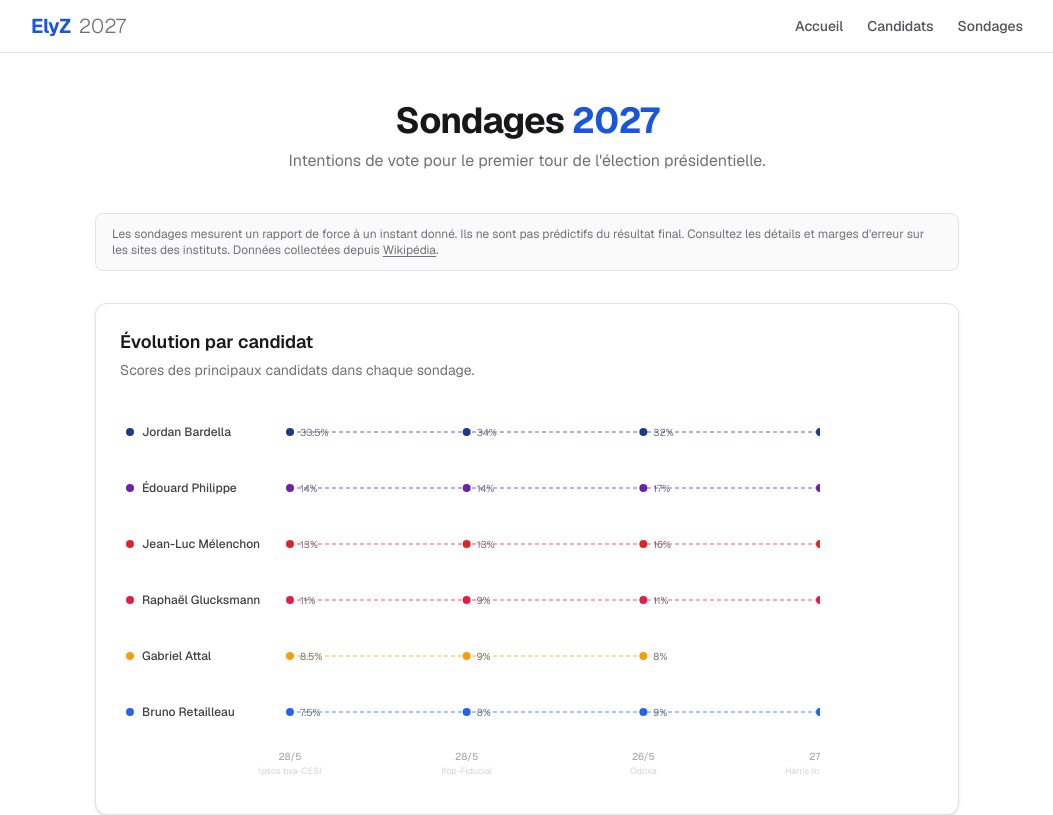
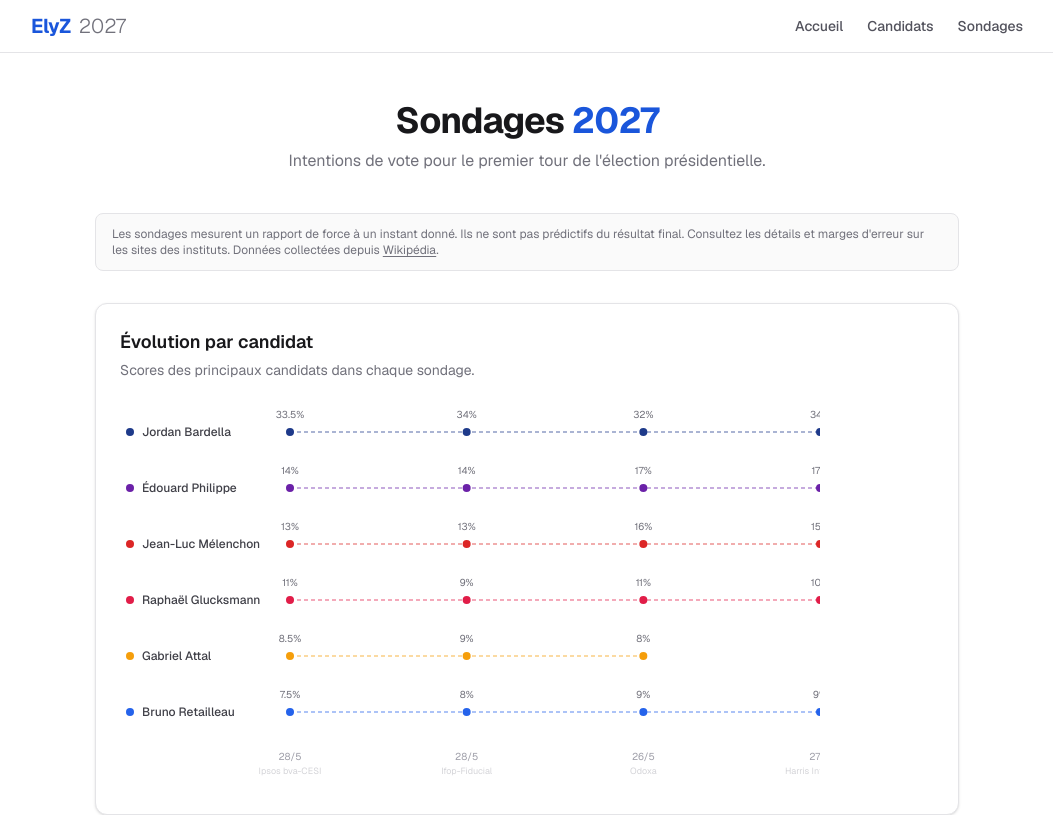
Before and after one commit to Vincent-Renard/elyz2027, a Next.js app: page /sondages in a window 1280 px wide. Shown: the top 815 px of the page, without its empty margins (113-1166 px from the left). Built offline with nearby package versions, Linux system fonts and the light colour scheme.

Commit message:
Fix score text overlapping with dots/polylines

```diff
--- a/src/components/EvolutionChart.tsx
+++ b/src/components/EvolutionChart.tsx
@@ -79,9 +79,9 @@ export default function EvolutionChart() {
                     <g key={s.pollId}>
                       <circle cx={x} cy={y} r={5} fill={c.color} stroke="white" strokeWidth={2} />
                       <text
-                        x={x + 10}
-                        y={y + 4}
-                        textAnchor="start"
+                        x={x}
+                        y={y - 14}
+                        textAnchor="middle"
                         className="text-[10px] fill-zinc-500"
                       >
                         {s.score}%
```
